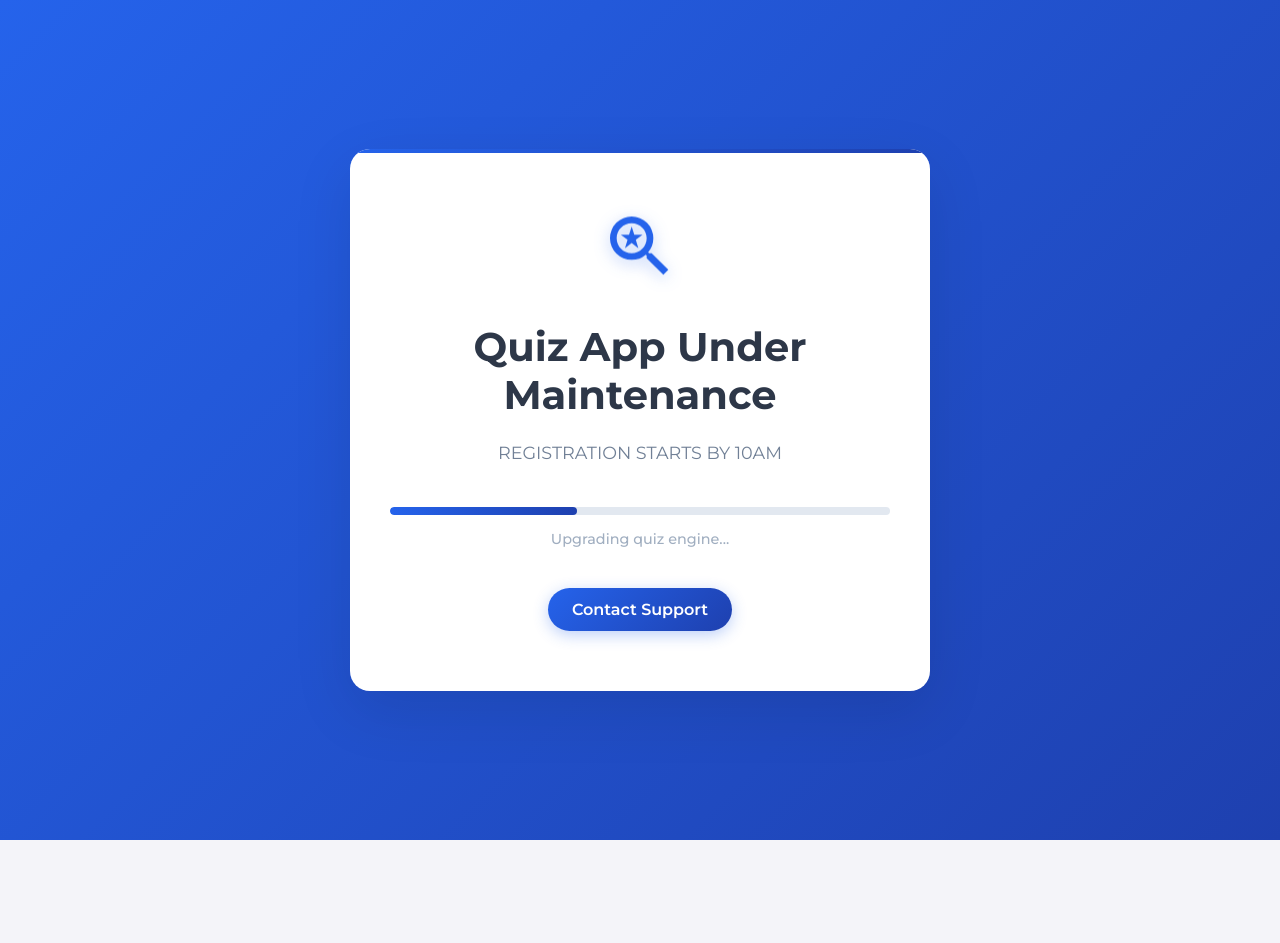
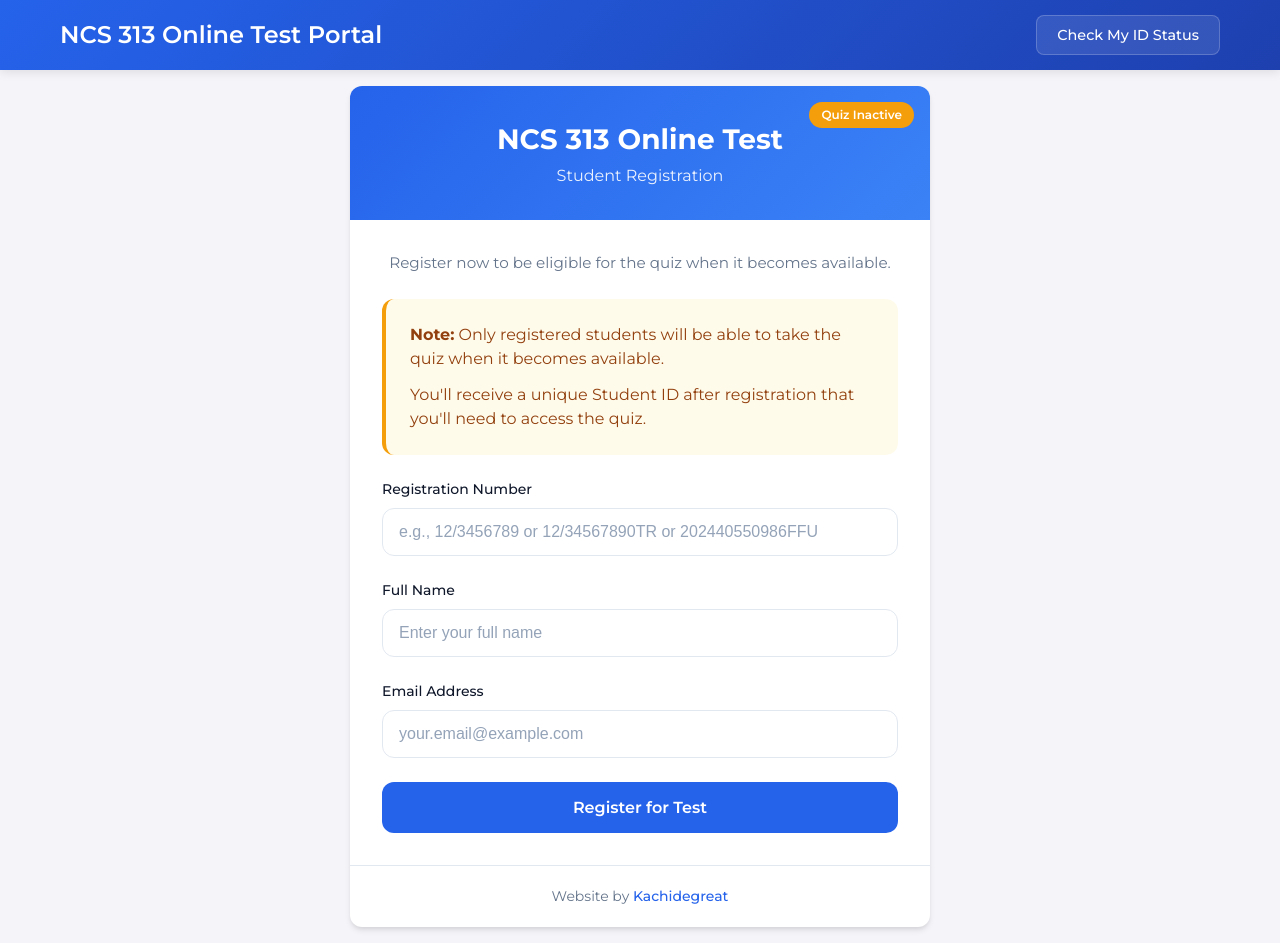
Before and after one commit to kachiDeGreat/quiz-app, a React (Create React App) app: page / in a window 1280 px wide. Before the commit the page ends 840 px from the top, so only its background shows below. Built offline with nearby package versions, Linux system fonts and the light colour scheme.

Commit message:
start reg for 313

```diff
--- a/src/App.css
+++ b/src/App.css
@@ -72,7 +72,7 @@ body {
 
 /* Back button for CheckID page */
 .back-button {
-  /* display: inline-block; */
+  display: inline-block;
   background: #3b82f6;
   position: fixed;
   color: white;
@@ -85,7 +85,8 @@ body {
   transition: all 0.3s ease;
   border: none;  font-family: "Montserrat", serif;
   cursor: pointer;
-  margin-bottom: 20px;
+  margin-top: 30px;
+  margin-left: 50px !important;
 }
 
 .back-button:hover {
--- a/src/App.tsx
+++ b/src/App.tsx
@@ -47,7 +47,7 @@ const App: React.FC = () => {
   return (
     <div className="app">
       {/* Header */}
-      {/* {currentView !== "check-id" && (
+      {currentView !== "check-id" && (
         <div className="app-header">
           <div className="header-content">
             <h1 className="app-title">NCS 313 Online Test Portal</h1>
@@ -58,10 +58,10 @@ const App: React.FC = () => {
             </div>
           </div>
         </div>
-      )} */}
+      )}
 
       {/* Main content */}
-      {/* <div className="app-content">
+      <div className="app-content">
         {currentView === "registration" && (
           <Registration
             onRegistrationComplete={handleRegistrationComplete}
@@ -92,9 +92,9 @@ const App: React.FC = () => {
             <CheckID />
           </div>
         )}
-      </div> */}
+      </div>
 
-      <MaintenancePage />
+      {/* <MaintenancePage /> */}
       {/* <ExportToPDFButton /> */}
 
       <Toaster
--- a/src/checkId/CheckID.tsx
+++ b/src/checkId/CheckID.tsx
@@ -75,7 +75,7 @@ const CheckID: React.FC<CheckIDProps> = ({ onBackToRegistration }) => {
           <p className="form-description">
             Enter your registration number or email to retrieve your Student ID{" "}
             <br />
-            <strong>TEST STARTS BY 6PM ENDS BY 7:30PM</strong>
+            <strong>TEST STARTS BY 7PM ENDS BY 8:30PM 20TH/DEC/2025</strong>
           </p>
 
           <div className="form-group">
```
